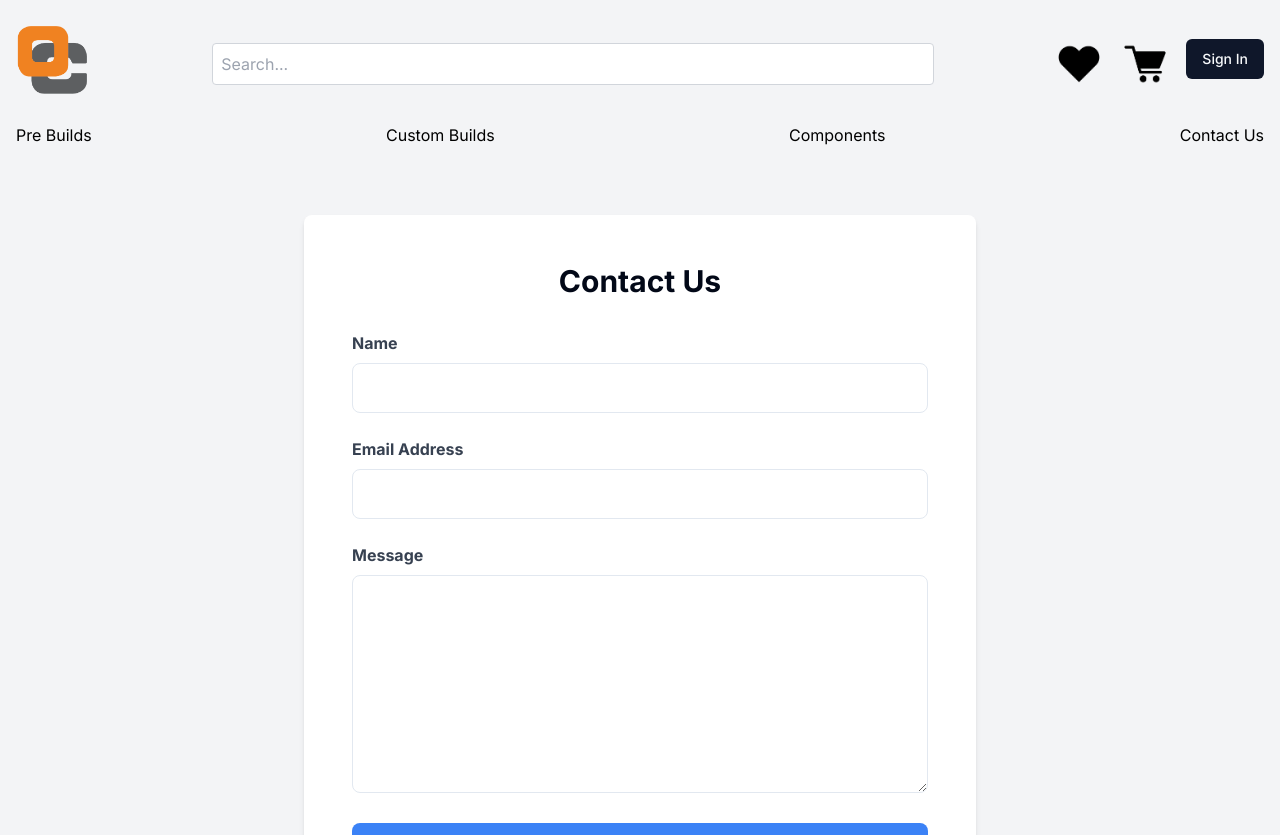
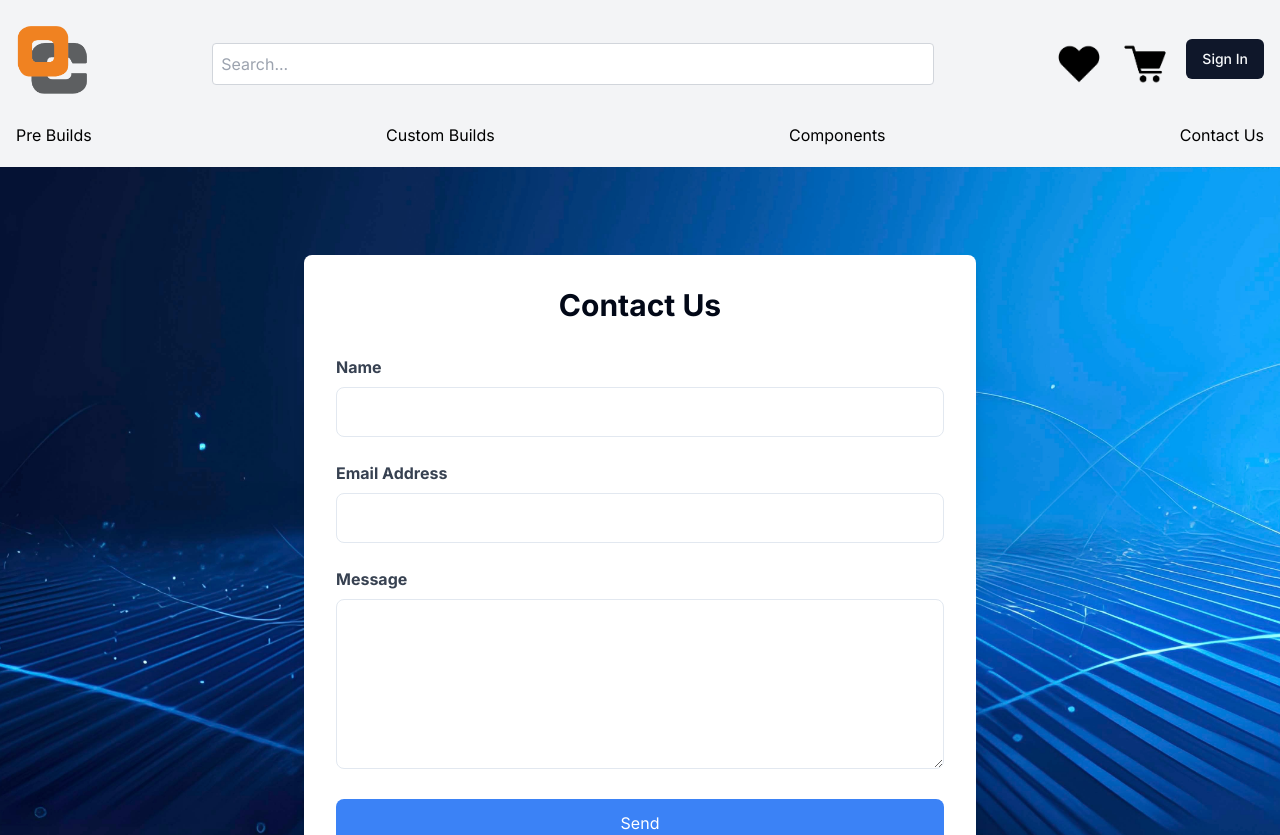
Before and after one commit to TheBigNerd/OvercoreWebsiteDevelopment, a Next.js app: page /contact in a window 1280 px wide. Shown: the top 835 px of the page. Built offline with nearby package versions, Linux system fonts and the light colour scheme; no server answers.

Commit message:
added card to contact us

```diff
--- a/app/components/FormContact.tsx
+++ b/app/components/FormContact.tsx
@@ -2,12 +2,16 @@ import React from 'react';
 
 const FormContact: React.FC = () => {
   return (
-    <div className="flex justify-center items-center h-screen bg-gray-100">
-      <div className="bg-white p-12 rounded-lg shadow-md w-full max-w-2xl min-h-[600px]">
+    <div className="relative flex justify-center items-center h-screen">
+      <img
+        src="/images/ContactBG.jpeg"
+        alt="Background"
+        className="absolute top-0 left-0 w-full h-full object-cover"
+      />
+      <div className="relative w-full max-w-2xl p-8 bg-white rounded-lg shadow-lg z-10">
         <h2 className="text-3xl font-bold mb-8 text-center">Contact Us</h2>
-        <form className="flex flex-col justify-between h-full">
+        <form className="flex flex-col space-y-6">
           <div>
-            <div className="mb-6">
             <label htmlFor="name" className="block text-gray-700 font-bold mb-2">
               Name
             </label>
@@ -19,7 +23,7 @@ const FormContact: React.FC = () => {
               required
             />
           </div>
-            <div className="mb-6">
+          <div>
             <label htmlFor="email" className="block text-gray-700 font-bold mb-2">
               Email Address
             </label>
@@ -31,18 +35,17 @@ const FormContact: React.FC = () => {
               required
             />
           </div>
-            <div className="mb-6">
+          <div>
             <label htmlFor="message" className="block text-gray-700 font-bold mb-2">
               Message
             </label>
             <textarea
               id="message"
               name="message"
-                rows={8}
+              rows={6}
               className="w-full px-4 py-3 border rounded-lg focus:outline-none focus:ring focus:ring-blue-200"
               required
             ></textarea>
-            </div>
           </div>
           <button
             type="submit"
--- a/routes.ts
+++ b/routes.ts
@@ -8,7 +8,8 @@ export const publicRoutes = [
     "/sign-in",
     "/ccompleted",
     "/custom-builds",
-    "/about-us"
+    "/about-us",
+    "/contact"
 ];
 /**
  * An Array of routes used for authentication, these are routes redirect users to /settings
```
Lines whose indentation alone changed are shown as unchanged.
